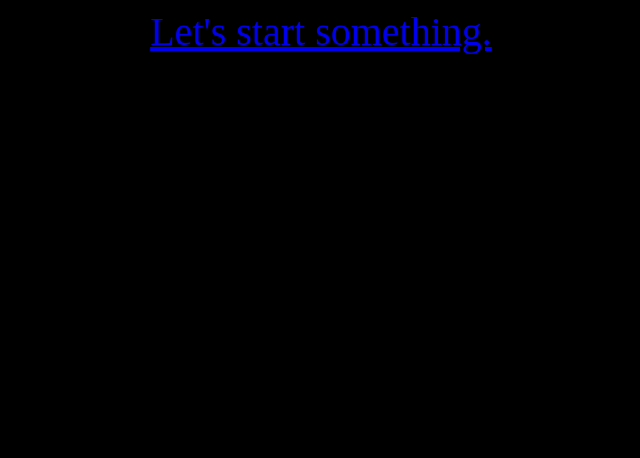
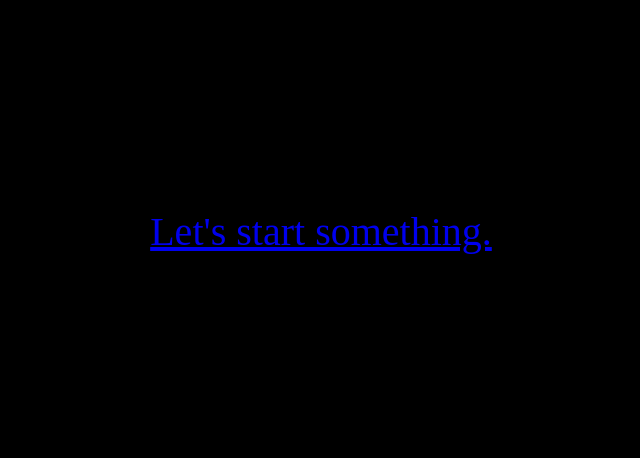
Before and after one commit to r4ythe/Lull4by, a plain HTML site: page index.html in a window 1280 px wide. Shown: the whole page, without its empty margins (319-959 px from the left). Drawn offline with Linux system fonts and the light colour scheme.

Commit message:
Update index.html

```diff
--- a/index.html
+++ b/index.html
@@ -16,7 +16,7 @@ height:auto;
 .L {
   font-size:40px;
   text-align: center;
-  margin: auto;
+  padding: 200px;
   }
 </style>
 </head>
```
